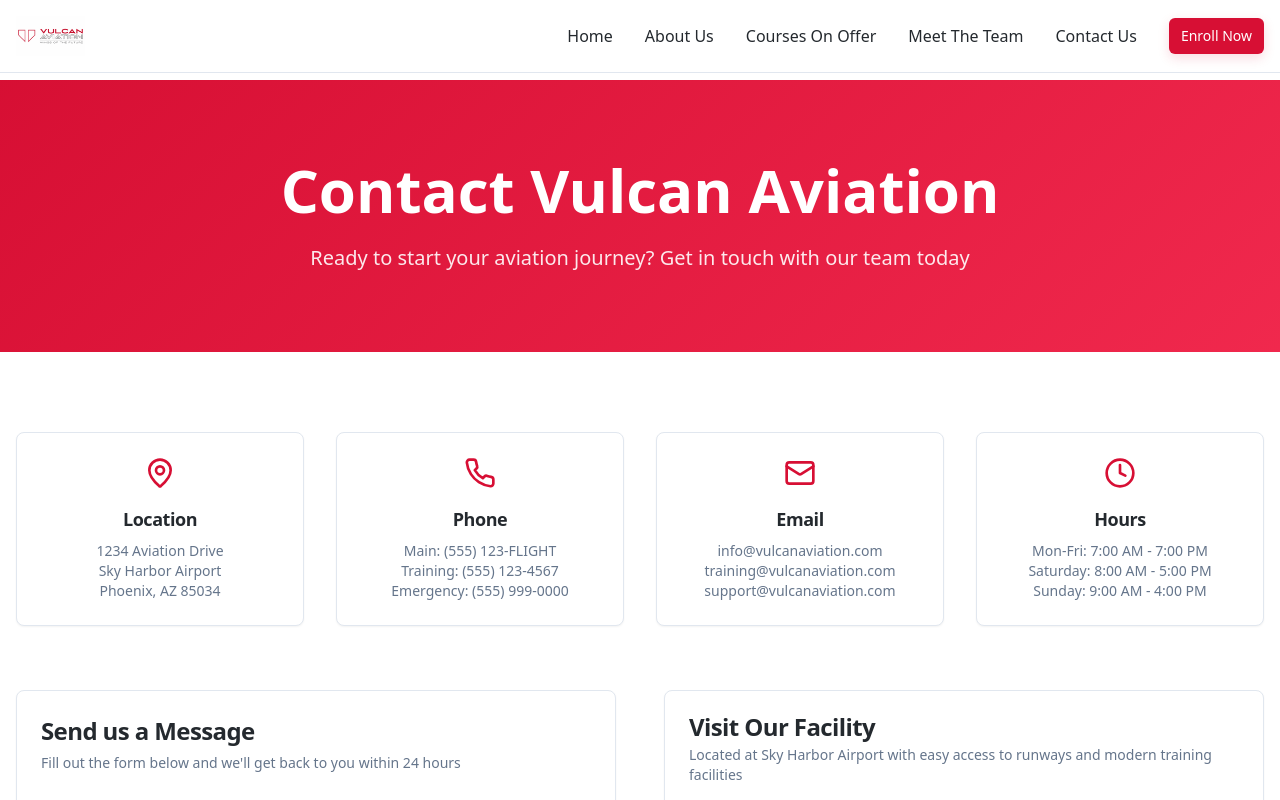
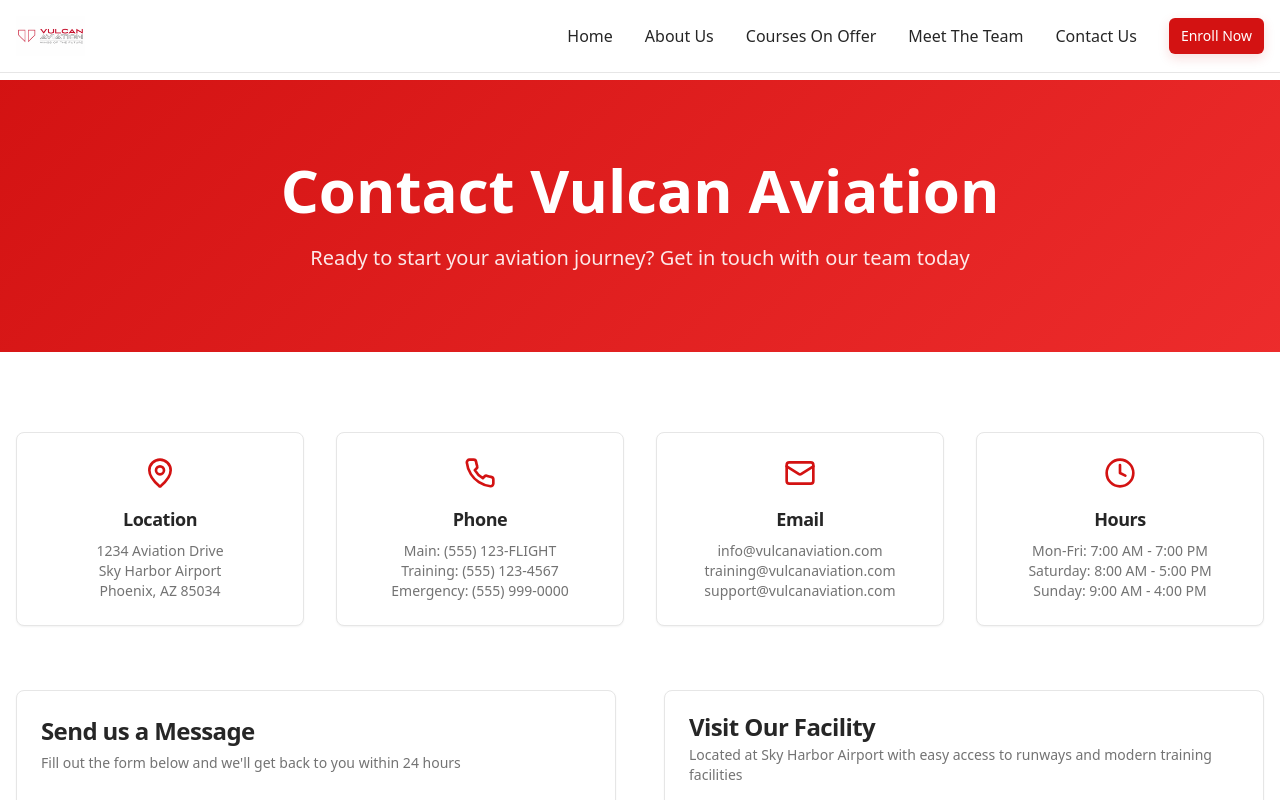
Before and after one commit to technology2025936/vulcan-sky-design, a React (Vite) app: page /contact in a window 1280 px wide. Shown: the top 800 px of the page. Built offline with nearby package versions, Linux system fonts and the light colour scheme; the HTML template or start-up script is replaced by a standard one.

Commit message:
Recreate homepage layout

```diff
--- a/src/components/ui/button.tsx
+++ b/src/components/ui/button.tsx
@@ -16,8 +16,10 @@ const buttonVariants = cva(
         ghost: "hover:bg-accent hover:text-accent-foreground",
         link: "text-primary underline-offset-4 hover:underline",
         hero: "bg-gradient-hero text-primary-foreground hover:shadow-elevated transition-all duration-300 hover:scale-105",
-        aviation: "bg-sky-primary text-primary-foreground hover:bg-sky-secondary transition-all duration-300 shadow-soft",
-        aviationOutline: "border-2 border-sky-primary text-sky-primary hover:bg-sky-primary hover:text-primary-foreground transition-all duration-300",
+        aviation: "bg-vulcan-red text-primary-foreground hover:bg-vulcan-red-light transition-all duration-300 shadow-soft",
+        aviationOutline: "border-2 border-vulcan-red text-vulcan-red hover:bg-vulcan-red hover:text-primary-foreground transition-all duration-300",
+        vulcan: "bg-vulcan-red text-vulcan-white hover:bg-vulcan-red-light transition-all duration-300 shadow-soft font-semibold",
+        vulcanOutline: "border-2 border-vulcan-red text-vulcan-red hover:bg-vulcan-red hover:text-vulcan-white transition-all duration-300 font-semibold",
       },
       size: {
         default: "h-10 px-4 py-2",
--- a/src/index.css
+++ b/src/index.css
@@ -9,49 +9,60 @@ All colors MUST be HSL.
 @layer base {
   :root {
     --background: 0 0% 100%;
-    --foreground: 210 12% 16%;
+    --foreground: 0 0% 15%;
 
     --card: 0 0% 100%;
-    --card-foreground: 210 12% 16%;
+    --card-foreground: 0 0% 15%;
 
     --popover: 0 0% 100%;
-    --popover-foreground: 210 12% 16%;
+    --popover-foreground: 0 0% 15%;
 
-    --primary: 349 87% 45%;
+    --primary: 0 84% 45%;
     --primary-foreground: 0 0% 100%;
 
-    --secondary: 210 40% 96%;
-    --secondary-foreground: 210 12% 16%;
+    --secondary: 0 0% 96%;
+    --secondary-foreground: 0 0% 15%;
 
-    --muted: 210 40% 96%;
-    --muted-foreground: 215 16% 47%;
+    --muted: 0 0% 96%;
+    --muted-foreground: 0 0% 45%;
 
-    --accent: 349 87% 55%;
+    --accent: 0 84% 45%;
     --accent-foreground: 0 0% 100%;
 
     --destructive: 0 84% 60%;
     --destructive-foreground: 0 0% 100%;
 
-    --border: 214 32% 91%;
-    --input: 214 32% 91%;
-    --ring: 349 87% 45%;
+    --border: 0 0% 90%;
+    --input: 0 0% 90%;
+    --ring: 0 84% 45%;
 
-    /* Aviation-inspired design tokens */
-    --sky-light: 204 100% 97%;
-    --sky-primary: 349 87% 45%;
-    --sky-secondary: 349 87% 55%;
-    --sky-dark: 210 22% 26%;
-    --aviation-grey: 210 12% 16%;
-    --aviation-light: 210 40% 96%;
+    /* Vulcan Red Brand Colors */
+    --vulcan-red: 0 84% 45%;
+    --vulcan-red-light: 0 84% 55%;
+    --vulcan-red-dark: 0 84% 35%;
+    --vulcan-white: 0 0% 100%;
+    --vulcan-grey: 0 0% 15%;
+    --vulcan-grey-light: 0 0% 45%;
 
-    /* Gradients */
-    --gradient-sky: linear-gradient(135deg, hsl(var(--sky-light)), hsl(var(--sky-primary)));
-    --gradient-hero: linear-gradient(135deg, hsl(var(--sky-primary)), hsl(var(--sky-secondary)));
-    --gradient-subtle: linear-gradient(180deg, hsl(var(--sky-light)), hsl(var(--background)));
+    /* Aviation Colors using Vulcan branding */
+    --aviation-grey: 0 0% 15%;
+    --aviation-light: 0 0% 96%;
+    --aviation-red: 0 84% 45%;
 
-    /* Shadows */
-    --shadow-soft: 0 4px 12px hsl(var(--sky-primary) / 0.15);
-    --shadow-elevated: 0 8px 32px hsl(var(--sky-primary) / 0.2);
+    /* Updated Sky colors to match Vulcan theme */
+    --sky-light: 0 0% 90%;
+    --sky-primary: 0 84% 45%;
+    --sky-secondary: 0 84% 55%;
+    --sky-dark: 0 0% 15%;
+
+    /* Updated Gradients */
+    --gradient-hero: linear-gradient(135deg, hsl(var(--vulcan-red)), hsl(var(--vulcan-red-light)));
+    --gradient-red: linear-gradient(135deg, hsl(var(--vulcan-red) / 0.1), hsl(var(--vulcan-red-light) / 0.1));
+    --gradient-subtle: linear-gradient(180deg, hsl(var(--background)), hsl(var(--muted)));
+
+    /* Updated Shadows */
+    --shadow-soft: 0 4px 12px hsl(var(--vulcan-red) / 0.15);
+    --shadow-elevated: 0 8px 32px hsl(var(--vulcan-red) / 0.2);
 
     --radius: 0.5rem;
 
--- a/tailwind.config.ts
+++ b/tailwind.config.ts
@@ -47,6 +47,14 @@ export default {
           DEFAULT: "hsl(var(--card))",
           foreground: "hsl(var(--card-foreground))",
         },
+        vulcan: {
+          red: "hsl(var(--vulcan-red))",
+          "red-light": "hsl(var(--vulcan-red-light))",
+          "red-dark": "hsl(var(--vulcan-red-dark))",
+          white: "hsl(var(--vulcan-white))",
+          grey: "hsl(var(--vulcan-grey))",
+          "grey-light": "hsl(var(--vulcan-grey-light))",
+        },
         sky: {
           light: "hsl(var(--sky-light))",
           primary: "hsl(var(--sky-primary))",
@@ -56,6 +64,7 @@ export default {
         aviation: {
           grey: "hsl(var(--aviation-grey))",
           light: "hsl(var(--aviation-light))",
+          red: "hsl(var(--aviation-red))",
         },
         sidebar: {
           DEFAULT: "hsl(var(--sidebar-background))",
```
Also changed, not shown: src/components/sections/Hero.tsx (+88 -40 lines).
